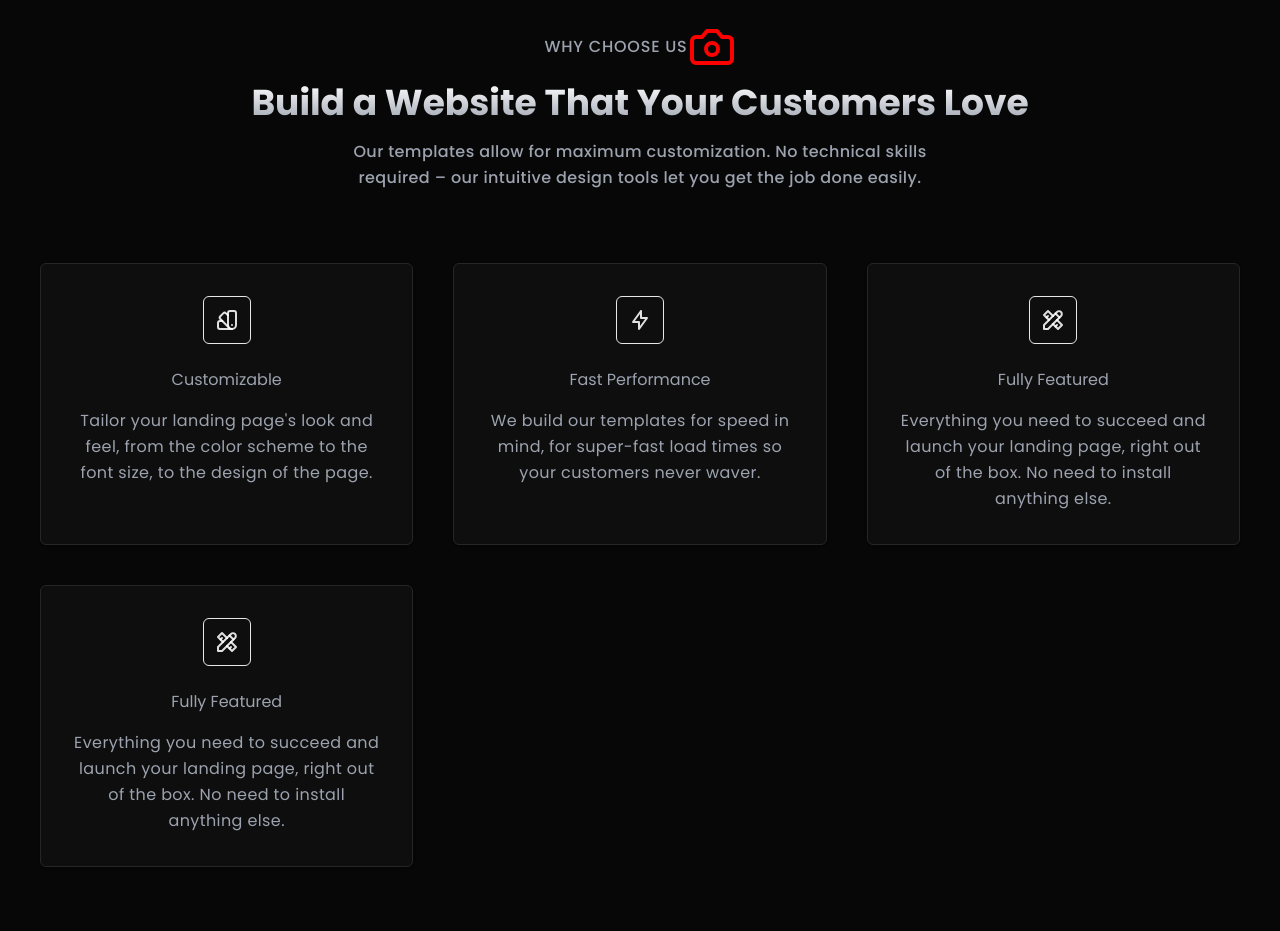
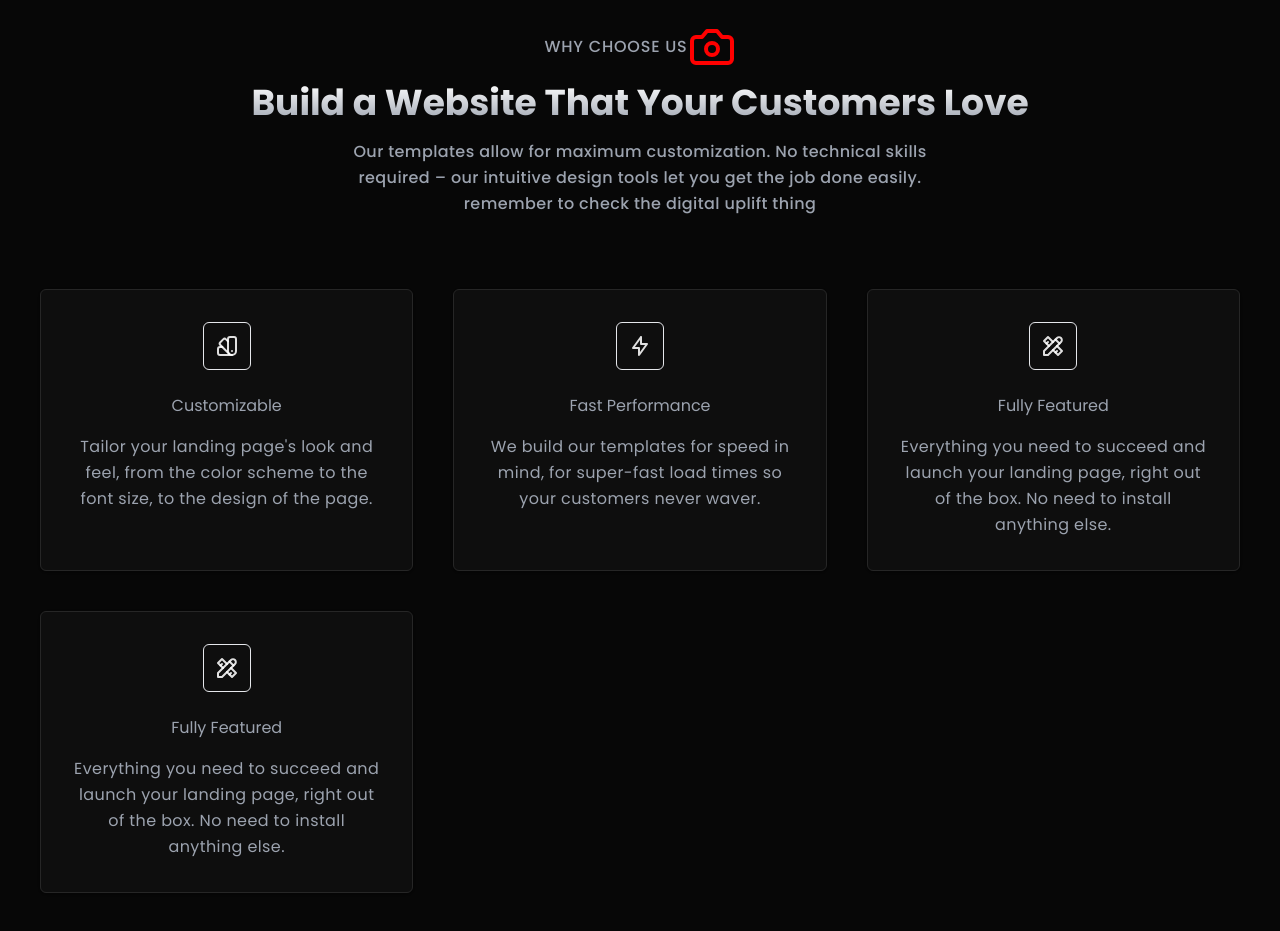
Before and after one commit to brytoz/ozoemena, a React (Vite) app: page / in a window 1280 px wide. Shown: the part 1920-2851 px from the top of the page. Built offline with nearby package versions, Linux system fonts and the light colour scheme; a web font is replaced by a local one.

Commit message:
diigital uplift

```diff
--- a/src/dir/components/index/Check.tsx
+++ b/src/dir/components/index/Check.tsx
@@ -19,6 +19,8 @@ export const Check: React.FC = () => {
             Our templates allow for maximum customization. No technical skills
             required – our intuitive design tools let you get the job done
             easily.
+
+            remember to check the digital uplift thing
           </p>
         </div>
 
```
